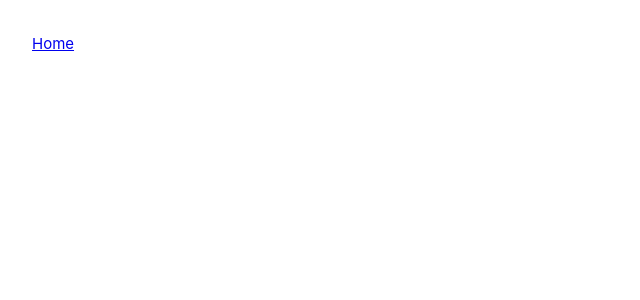
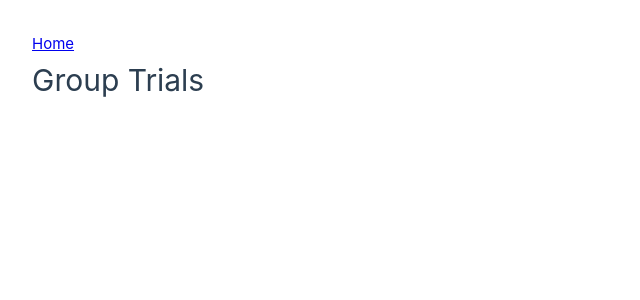
Before and after one commit to anthony-jackman/phanes, a Vue app: page /gt in a window 1280 px wide. Before the commit this address had no page. Shown: the top 300 px of the page, without its empty margins (0-640 px from the left). Built offline with nearby package versions, Linux system fonts and the light colour scheme.

Commit message:
Add group trial page
Includes cypress testing to ensure page can be rendered through direct link
Add changes to settings.json and incorporated vue vscode template

Resolves #12

```diff
--- a/package.json
+++ b/package.json
@@ -23,7 +23,7 @@
     "build": "vite build",
     "preview": "vite preview",
     "test:unit": "vitest",
-    "test:e2e": "start-server-and-test preview http://localhost:4173 'cypress run --e2e'",
+    "test:e2e": "pnpm build && start-server-and-test preview http://localhost:4173 'cypress run --e2e'",
     "test:e2e:dev": "start-server-and-test 'vite dev --port 4173' http://localhost:4173 'cypress open --e2e'",
     "lint": "eslint . --ext .vue,.js,.jsx,.cjs,.mjs --fix --ignore-path .gitignore",
     "format": "prettier --write src/"
--- /dev/null
+++ b/src/pages/GroupTrialView.vue
@@ -0,0 +1,6 @@
+<script setup>
+</script>
+
+<template>
+  <h1>Group Trials</h1>
+</template>
--- a/src/router/index.js
+++ b/src/router/index.js
@@ -13,6 +13,11 @@ const router = createRouter({
       path: '/users',
       name: 'users',
       component: () => import('@/pages/UserManagementView.vue')
+    },
+    {
+      path: '/gt',
+      name: 'GroupTrials',
+      component: () => import('@/pages/GroupTrialView.vue')
     }
   ]
 });
```
Also changed, not shown: 1 other file (tests, documents, lock files or other folders).
